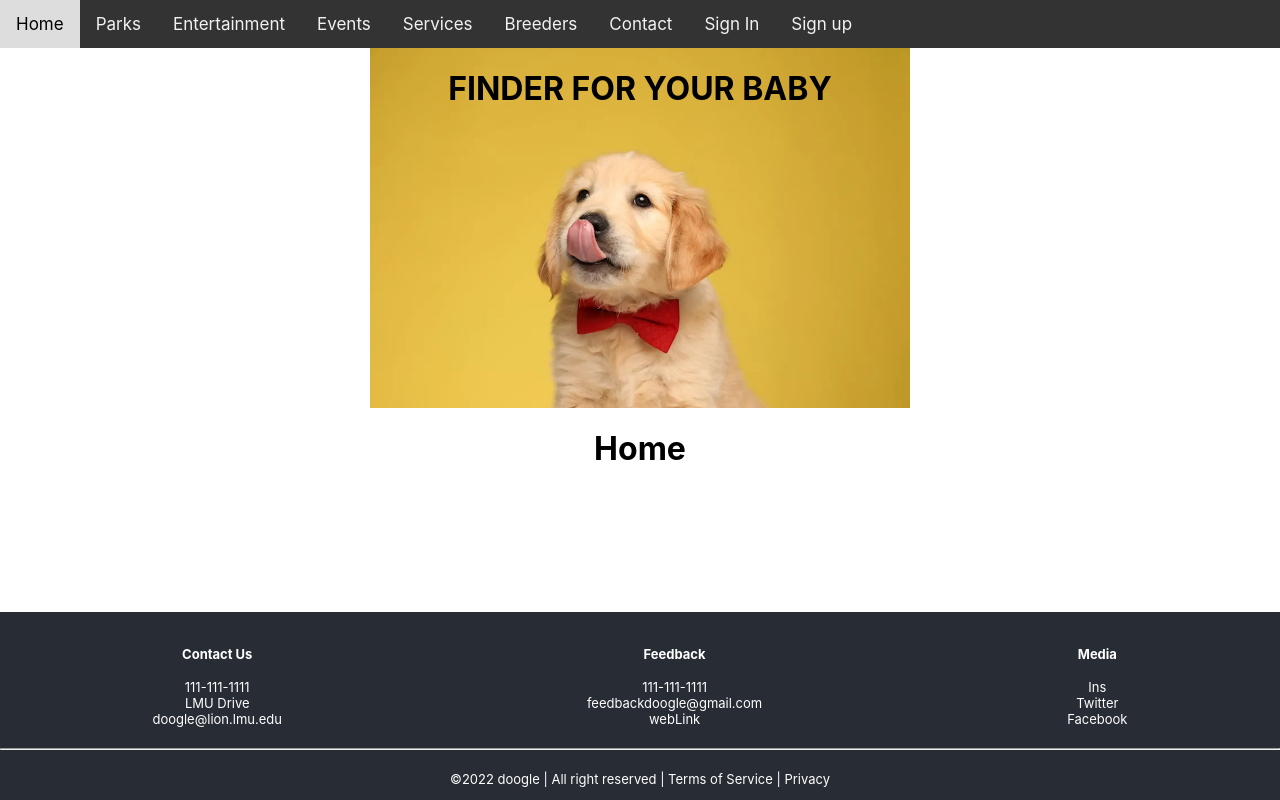
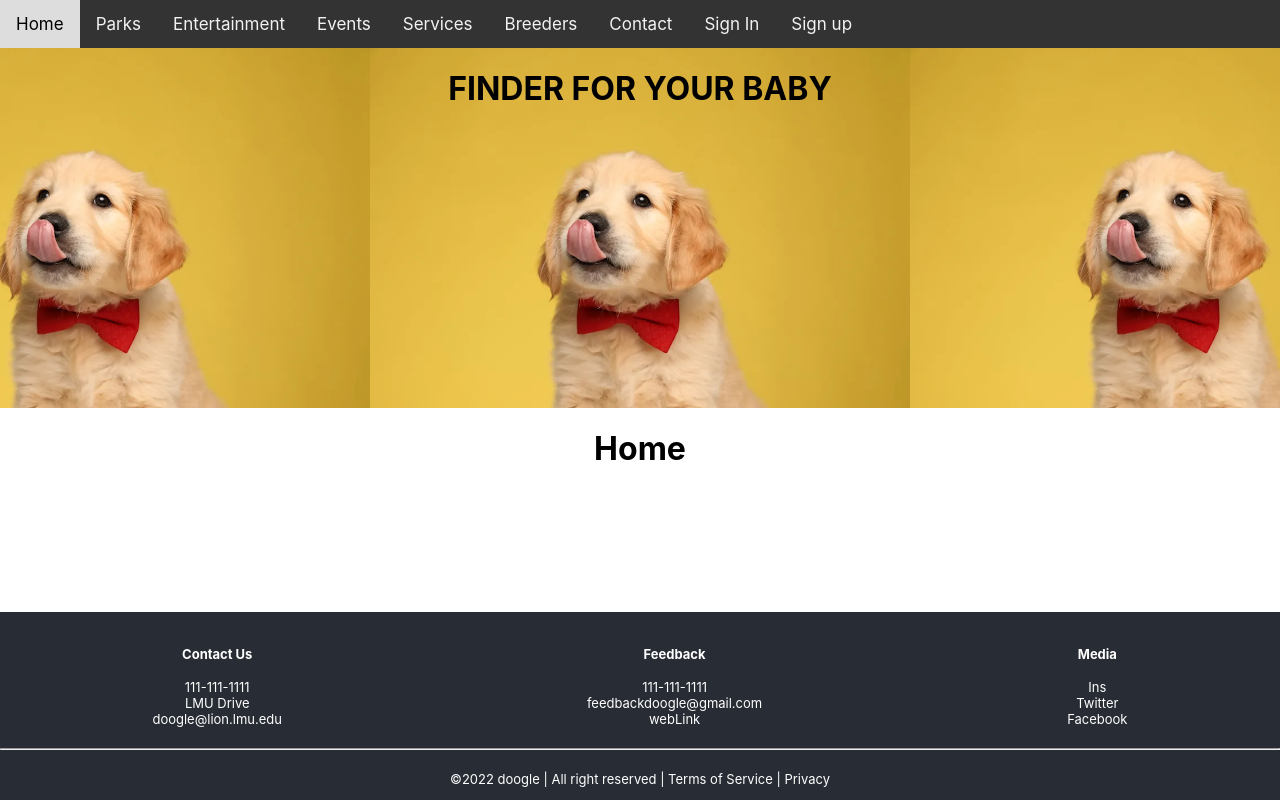
Before and after one commit to QingwenZeng123/doogle, a React (Create React App) app: page / in a window 1280 px wide. Built offline with nearby package versions, Linux system fonts and the light colour scheme.

Commit message:
Added home to nav bar, creating files for firebase

```diff
--- a/src/App.css
+++ b/src/App.css
@@ -28,7 +28,7 @@
 .header-container {
   background-image: url("background.webp");
   background-size: contain;
-  background-repeat: no-repeat;
+  background-repeat: repeat;
   background-position: center center;
   height: 45vh;
   position: relative;
```
